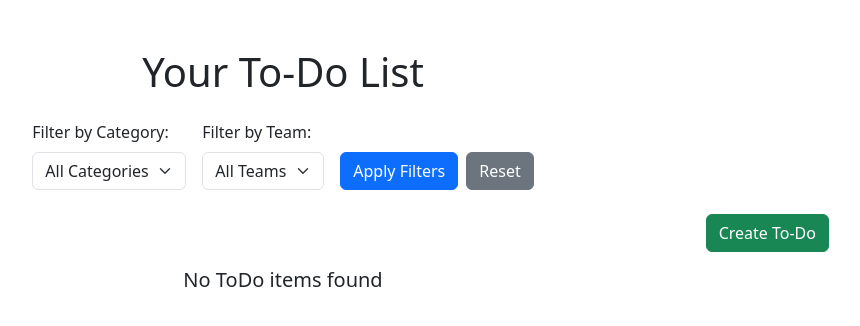
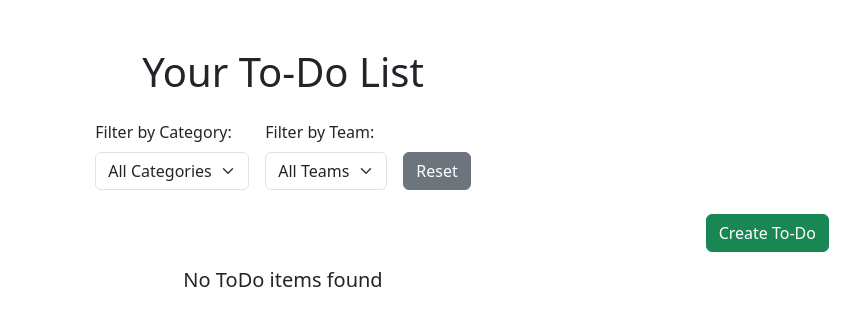
Before and after one commit to afrozetk/To-do-App, a Django app: page /dashboard/ in a window 1280 px wide. Shown: the part 49-375 px from the top of the page, without its empty margins (357-1217 px from the left). Run offline with Django 5.2, Linux system fonts and the light colour scheme; the visitor is signed in with stand-in values (Sample User, id 1); data that the repository does not hold is empty.

Commit message:
Removed "apply filter" button since page resets once filter selected

```diff
--- a/todo_app/templates/dashboard.html
+++ b/todo_app/templates/dashboard.html
@@ -33,9 +33,8 @@
                 </select>
             </div>
 
-            <!-- Filter & Reset Buttons -->
+            <!-- Reset Button -->
             <div class="d-flex align-items-end gap-2">
-                <button type="submit" class="btn btn-primary">Apply Filters</button>
                 <a href="{% url 'dashboard' %}" class="btn btn-secondary">Reset</a>
             </div>
         </div>
```
